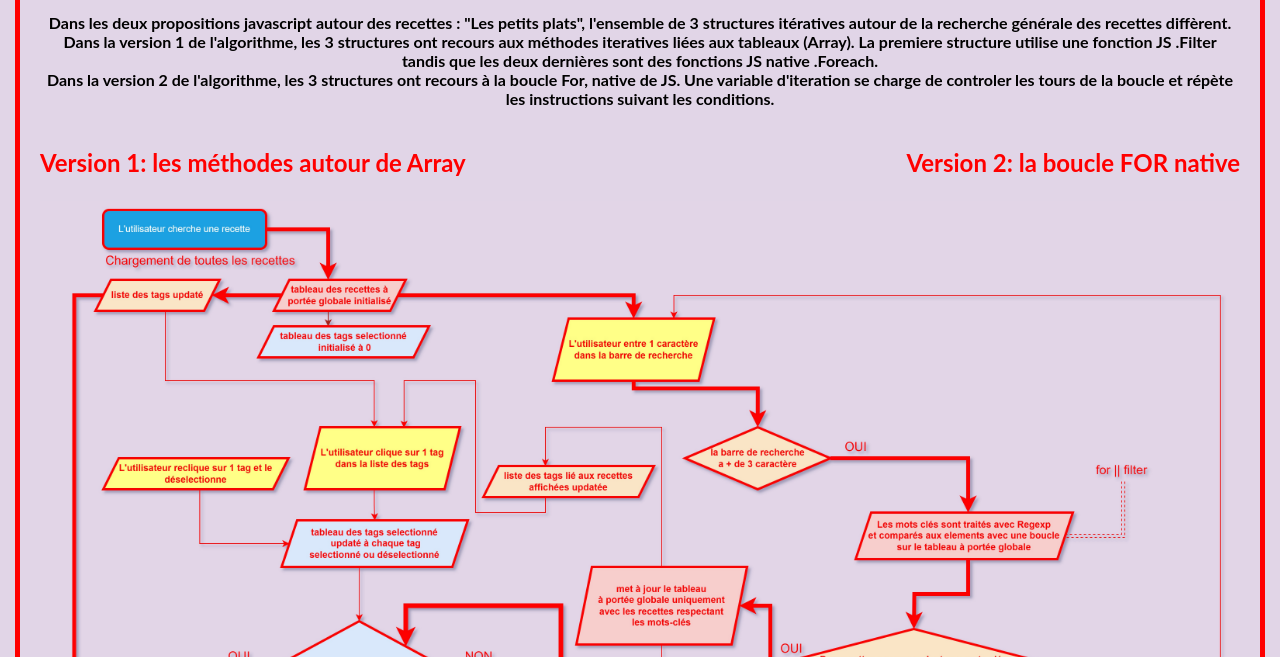
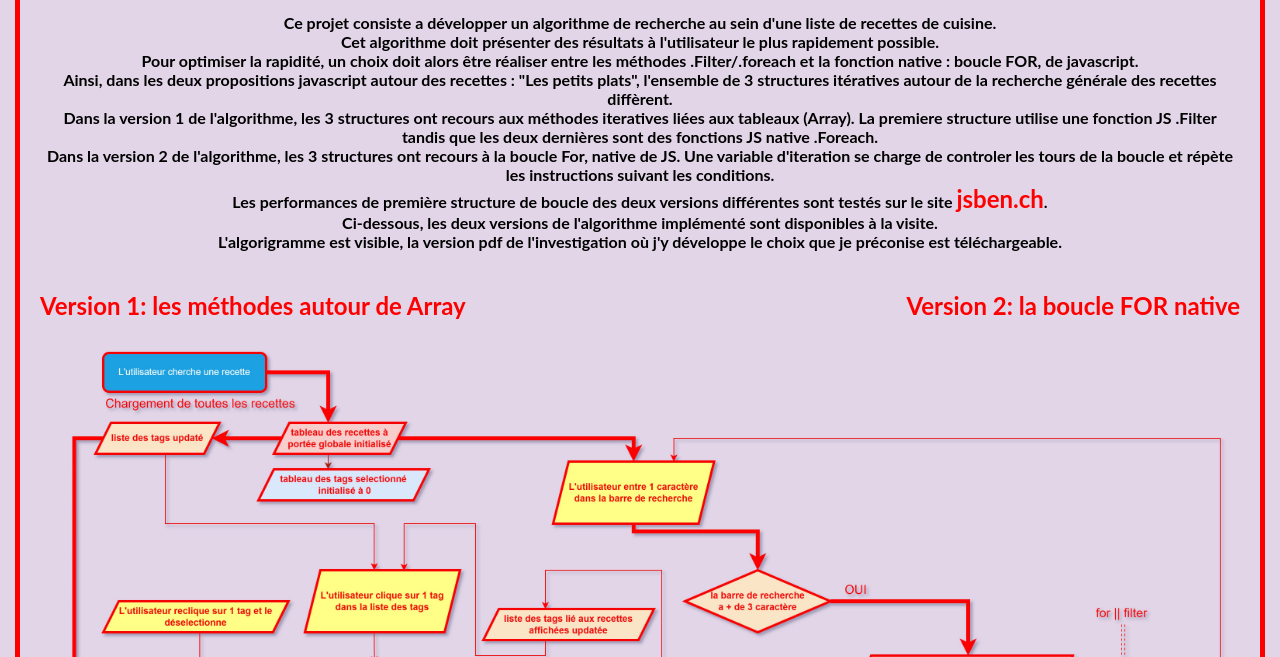
Before and after one commit to leen1515/lespetitsplats, a website: page index.html in a window 1280 px wide. Shown: the part 143-800 px from the top of the page. Drawn offline with Linux system fonts and the light colour scheme.

Commit message:
docs(): pdf + precision intro

```diff
--- a/index.html
+++ b/index.html
@@ -18,13 +18,21 @@
                 alt="logo les petits plats">
         </header>
         <main>
-            <div class="introduction"><p class="text">Dans les deux propositions javascript autour des recettes : "Les petits plats",
+            <div class="introduction"><p class="text">
+                Ce projet consiste a développer un algorithme de recherche au sein d'une liste de recettes de cuisine.<br>
+                Cet algorithme doit présenter des résultats à l'utilisateur le plus rapidement possible.<br>
+                Pour optimiser la rapidité, un choix doit alors être réaliser entre les méthodes .Filter/.foreach et la fonction native : boucle FOR, de javascript.<br>
+                Ainsi, dans les deux propositions javascript autour des recettes : "Les petits plats",
                 l'ensemble de 3 structures itératives autour de la recherche générale des recettes diffèrent.<br>
                 Dans la version 1 de l'algorithme, les 3 structures ont recours aux méthodes iteratives liées aux tableaux (Array).
                 La premiere structure utilise une fonction JS <span>.Filter</span> tandis que les deux dernières sont des fonctions JS native
                 <span>.Foreach</span>.<br>
                 Dans la version 2 de l'algorithme, les 3 structures ont recours à la boucle <span>For</span>, native de JS. Une variable d'iteration
-                se charge de controler les tours de la boucle et répète les instructions suivant les conditions.
+                se charge de controler les tours de la boucle et répète les instructions suivant les conditions. <br>
+                Les performances de première structure de boucle des deux versions différentes sont testés sur
+                le site <a class= "menu-link" href="https://jsben.ch/6uHyr">jsben.ch</a>.<br>
+                Ci-dessous, les deux versions de l'algorithme implémenté sont disponibles à la visite. <br>
+                L'algorigramme est visible, la version pdf de l'investigation où j'y développe le choix que je préconise est téléchargeable.
 
             </p></div>
         <div class="menu">
@@ -32,6 +40,7 @@
            <a class= "menu-link" href="./algorithme-2/"><p>Version 2: la boucle FOR native</p></a>
         </div>
            <img class= "algo-img" src ="fichiers/algorigramme_les-petits-plats.jpg">
+           <iframe name="pdf" src="./fichiers/Fiche_d_investigation_yolkin_cocud.pdf"  width="100%" height="700px"></iframe>
         </main>
     </body>
 
```
Also changed, not shown: 1 other file.
